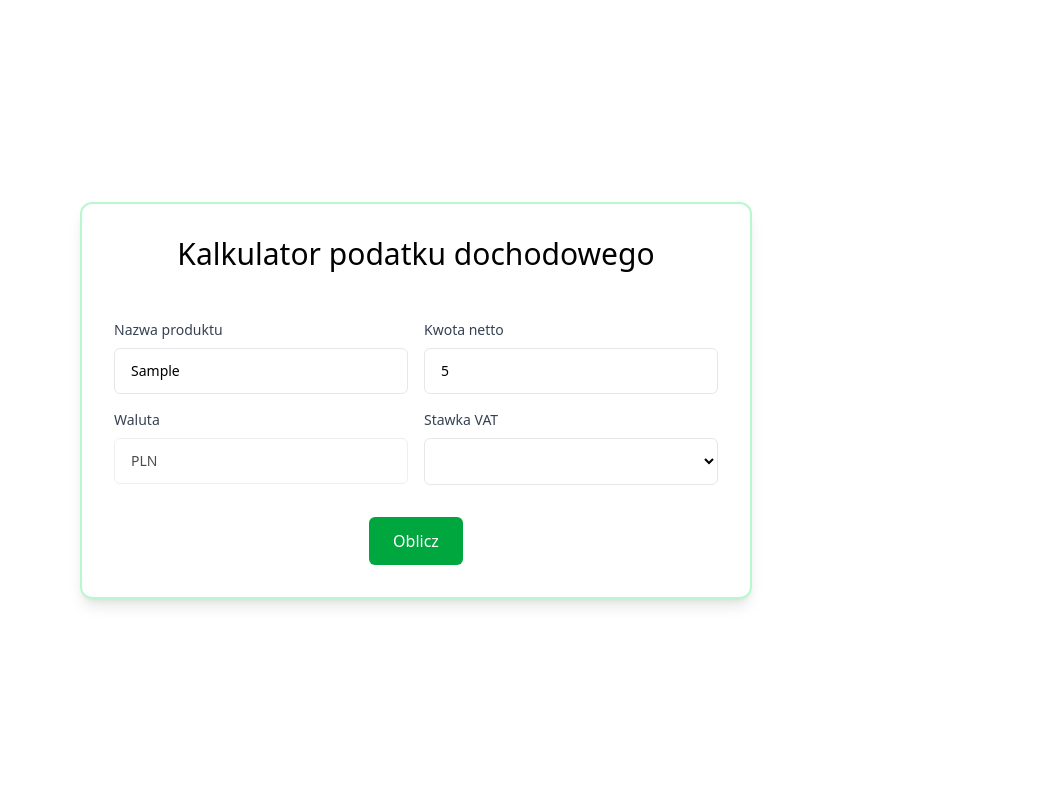
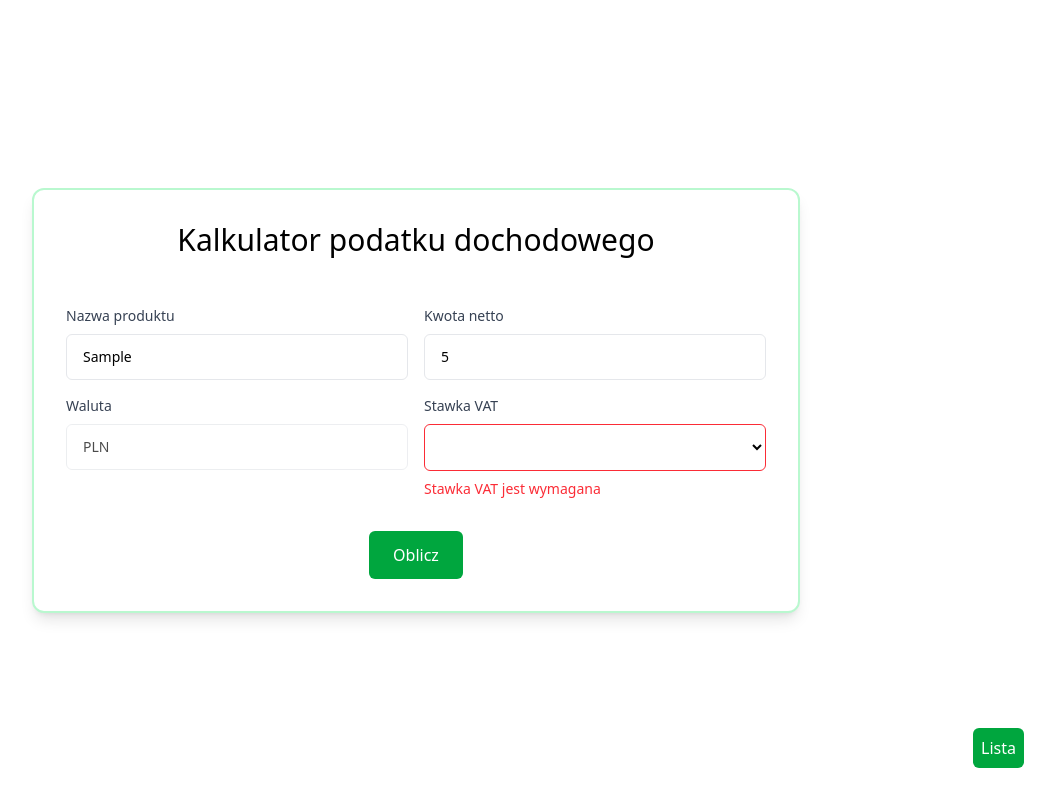
Before and after one commit to KacperNlp/Tax-Calculator, a Nuxt app: page / in a window 1280 px wide. Both pictures are taken after typing "Sample", "5" into the empty fields and a click on the button "Oblicz". Shown: the top 800 px of the page, without its empty margins (224-1279 px from the left). Built offline with nearby package versions, Linux system fonts and the light colour scheme.

Commit message:
feat: add list page and create basic frontend validation

```diff
--- a/app/components/application/PriceCalculatorForm.vue
+++ b/app/components/application/PriceCalculatorForm.vue
@@ -2,10 +2,20 @@
 const { calculate } = useTaxCalculate();
 
 const isModalOpen = ref(false);
+const gross = ref(0);
+const tax = ref(0);
+const isSubmitted = ref(false);
+
 const formData = reactive({
     productName: "",
     netPrice: "",
     currency: "PLN",
+    vatRate: "",
+});
+
+const errors = reactive({
+    productName: "",
+    netPrice: "",
     vatRate: "",
 });
 
@@ -16,19 +26,117 @@ const vatOptions = [
     { value: "7%", label: "7%" },
     { value: "5%", label: "5%" },
     { value: "3%", label: "3%" },
-    { value: "0", label: "0%" },
-    { value: "0", label: "zw" },
-    { value: "0", label: "np." },
-    { value: "0", label: "o.o." },
+    { value: "0%", label: "0%" },
+    { value: "zw", label: "zw" },
+    { value: "np.", label: "np." },
+    { value: "o.o.", label: "o.o." },
 ];
+
+function resetForm() {
+    formData.productName = "";
+    formData.netPrice = "";
+    formData.currency = "PLN";
+    formData.vatRate = "";
+    errors.productName = "";
+    errors.netPrice = "";
+    errors.vatRate = "";
+    isSubmitted.value = false;
+}
+
+function validateField(fieldName: keyof typeof errors, value: string | number) {
+    if (!isSubmitted.value) {
+        errors[fieldName] = "";
+        return;
+    }
+
+    switch (fieldName) {
+        case "productName":
+            errors.productName =
+                !value || value.toString().trim() === "" ? "Nazwa produktu jest wymagana" : "";
+            break;
+        case "netPrice":
+            const numValue = Number(value);
+            errors.netPrice =
+                !value || isNaN(numValue) || numValue <= 0
+                    ? "Kwota netto jest wymagana i musi być większa od 0"
+                    : "";
+            break;
+        case "vatRate":
+            errors.vatRate =
+                !value || value.toString().trim() === "" ? "Stawka VAT jest wymagana" : "";
+            break;
+    }
+}
+
+const productNameError = computed(() =>
+    isSubmitted.value && !formData.productName.trim() ? errors.productName : ""
+);
+
+const netPriceError = computed(() =>
+    isSubmitted.value &&
+    (!formData.netPrice || Number(formData.netPrice) <= 0 || isNaN(Number(formData.netPrice)))
+        ? errors.netPrice
+        : ""
+);
+
+const vatRateError = computed(() => (isSubmitted.value && !formData.vatRate ? errors.vatRate : ""));
+
+watch(
+    () => formData.productName,
+    (newValue) => {
+        if (isSubmitted.value) {
+            validateField("productName", newValue);
+        }
+    }
+);
+
+watch(
+    () => formData.netPrice,
+    (newValue) => {
+        if (isSubmitted.value) {
+            validateField("netPrice", newValue);
+        }
+    }
+);
+
+watch(
+    () => formData.vatRate,
+    (newValue) => {
+        if (isSubmitted.value) {
+            validateField("vatRate", newValue);
+        }
+    }
+);
 
 async function submitForm() {
     try {
-        isModalOpen.value = true;
+        isSubmitted.value = true;
+
+        validateField("productName", formData.productName);
+        validateField("netPrice", formData.netPrice);
+        validateField("vatRate", formData.vatRate);
+
+        if (errors.productName || errors.netPrice || errors.vatRate) {
+            return;
+        }
+
         const netPrice = Number(formData.netPrice);
 
-        const { gross, tax } = calculate(netPrice, formData.vatRate);
-        console.log(gross, tax);
+        const { gross: grossValue, tax: taxValue } = calculate(netPrice, formData.vatRate);
+        gross.value = grossValue;
+        tax.value = taxValue;
+
+        await $fetch("/api/calculator", {
+            method: "POST",
+            body: {
+                ...formData,
+                gross: grossValue,
+                tax: taxValue,
+            },
+        });
+
+        isModalOpen.value = true;
+        resetForm();
     } catch (error) {
         console.error(error);
     }
@@ -43,12 +151,14 @@ async function submitForm() {
                 label="Nazwa produktu"
                 type="text"
                 placeholder="Wpisz nazwę produktu"
+                :error-text="productNameError"
             />
             <InputField
                 v-model="formData.netPrice"
                 label="Kwota netto"
                 type="number"
                 placeholder="Wpisz kwotę netto"
+                :error-text="netPriceError"
             />
             <InputField
                 v-model="formData.currency"
@@ -59,7 +169,12 @@ async function submitForm() {
                 disabled
             />
 
-            <SelectField v-model="formData.vatRate" label="Stawka VAT" :options="vatOptions" />
+            <SelectField
+                v-model="formData.vatRate"
+                label="Stawka VAT"
+                :options="vatOptions"
+                :error-text="vatRateError"
+            />
         </div>
 
         <div class="flex justify-center">
@@ -67,10 +182,11 @@ async function submitForm() {
         </div>
     </form>
 
-    <!-- <Modal :open="isModalOpen" @close="isModalOpen = false">
+    <Modal :open="isModalOpen" @close="isModalOpen = false">
         <p>
-            cena produktu [nazwa produktu], wynosi : [wyliczona kwota brutto] zł brutto , kwota
-            podatku to [wyliczona kwota podatku] zł.
+            cena produktu <strong>{{ formData.productName }}</strong
+            >, wynosi : <strong>{{ gross }} zł brutto</strong>, kwota podatku to
+            <strong>{{ tax }} zł</strong>.
         </p>
-    </Modal> -->
+    </Modal>
 </template>
--- /dev/null
+++ b/app/components/ui/FixedLink.vue
@@ -0,0 +1,14 @@
+<script setup lang="ts">
+const props = defineProps<{
+    to: string;
+}>();
+</script>
+
+<template>
+    <NuxtLink
+        :to="to"
+        class="absolute bottom-4 md:bottom-8 right-4 md:right-8 p-2 bg-green-600 hover:bg-green-700 text-white rounded-md transition-colors duration-200"
+    >
+        <slot />
+    </NuxtLink>
+</template>
--- a/app/components/ui/InputField.vue
+++ b/app/components/ui/InputField.vue
@@ -6,6 +6,7 @@ withDefaults(
         label: string;
         modelValue?: string;
         disabled?: boolean;
+        errorText?: string;
     }>(),
     {
         type: "text",
@@ -20,6 +21,7 @@ const emit = defineEmits<{
 }>();
 
 const fieldId = `input-field-${Math.random().toString(36).substring(2, 15)}`;
+const errorId = `input-error-${Math.random().toString(36).substring(2, 15)}`;
 </script>
 
 <template>
@@ -32,7 +34,21 @@ const fieldId = `input-field-${Math.random().toString(36).substring(2, 15)}`;
             :value="modelValue"
             @input="emit('update:modelValue', ($event.target as HTMLInputElement).value)"
             :disabled="disabled"
-            class="w-full rounded-md border border-gray-200 px-3 md:px-4 py-2 md:py-3 text-sm disabled:opacity-70 disabled:cursor-not-allowed"
+            :aria-invalid="errorText ? 'true' : 'false'"
+            :aria-describedby="errorText ? errorId : undefined"
+            :class="[
+                'w-full rounded-md border px-3 md:px-4 py-2 md:py-3 text-sm disabled:opacity-70 disabled:cursor-not-allowed',
+                errorText ? 'border-red-500' : 'border-gray-200',
+            ]"
         />
+        <span
+            v-if="errorText"
+            :id="errorId"
+            role="alert"
+            aria-live="polite"
+            class="text-red-500 text-xs"
+        >
+            {{ errorText }}
+        </span>
     </div>
 </template>
--- a/app/components/ui/Modal.vue
+++ b/app/components/ui/Modal.vue
@@ -53,7 +53,7 @@ onMounted(() => {
 <template>
     <dialog
         ref="dialogRef"
-        class="fixed h-full w-full bg-gray-900/50 flex items-center justify-center"
+        class="m-0 p-0 border-0 bg-transparent w-full h-full max-w-screen max-h-screen flex items-center justify-center"
         @click="handleBackdropClick"
         @close="isOpen = false"
     >
@@ -72,3 +72,9 @@ onMounted(() => {
         </div>
     </dialog>
 </template>
+
+<style scoped>
+dialog::backdrop {
+    background-color: rgba(17, 24, 39, 0.5);
+}
+</style>
--- a/app/components/ui/SelectField.vue
+++ b/app/components/ui/SelectField.vue
@@ -9,6 +9,7 @@ withDefaults(
         label: string;
         options: Option[];
         modelValue?: string;
+        errorText?: string;
     }>(),
     {
         label: "",
@@ -21,6 +22,7 @@ const emit = defineEmits<{
 }>();
 
 const fieldId = `select-field-${Math.random().toString(36).substring(2, 15)}`;
+const errorId = `select-error-${Math.random().toString(36).substring(2, 15)}`;
 </script>
 
 <template>
@@ -30,9 +32,23 @@ const fieldId = `select-field-${Math.random().toString(36).substring(2, 15)}`;
             :id="fieldId"
             :value="modelValue"
             @change="emit('update:modelValue', ($event.target as HTMLSelectElement).value)"
-            class="w-full rounded-md border border-gray-200 px-3 md:px-4 py-2 md:py-3 text-sm cursor-pointer disabled:opacity-70 disabled:cursor-not-allowed"
+            :aria-invalid="errorText ? 'true' : 'false'"
+            :aria-describedby="errorText ? errorId : undefined"
+            :class="[
+                'w-full rounded-md border px-3 md:px-4 py-2 md:py-3 text-sm cursor-pointer disabled:opacity-70 disabled:cursor-not-allowed',
+                errorText ? 'border-red-500' : 'border-gray-200',
+            ]"
         >
             <option v-for="option in options" :value="option.value">{{ option.label }}</option>
         </select>
+        <span
+            v-if="errorText"
+            :id="errorId"
+            role="alert"
+            aria-live="polite"
+            class="text-red-500 text-sm"
+        >
+            {{ errorText }}
+        </span>
     </div>
 </template>
--- a/app/pages/index.vue
+++ b/app/pages/index.vue
@@ -1,6 +1,6 @@
 <template>
     <main class="flex min-h-screen items-center justify-center p-4">
-        <section class="w-full max-w-2xl" aria-describedby="price-calculator-form-headline">
+        <section class="w-full max-w-3xl" aria-describedby="price-calculator-form-headline">
             <Card>
                 <h1
                     class="text-2xl lg:text-3xl text-center mb-8 lg:mb-12"
@@ -11,5 +11,7 @@
                 <PriceCalculatorForm />
             </Card>
         </section>
+
+        <FixedLink to="/list">Lista</FixedLink>
     </main>
 </template>
--- /dev/null
+++ b/app/pages/list.vue
@@ -0,0 +1,7 @@
+<template>
+    <main>
+        <span>lista</span>
+
+        <FixedLink to="/">Kalkulator</FixedLink>
+    </main>
+</template>
```
